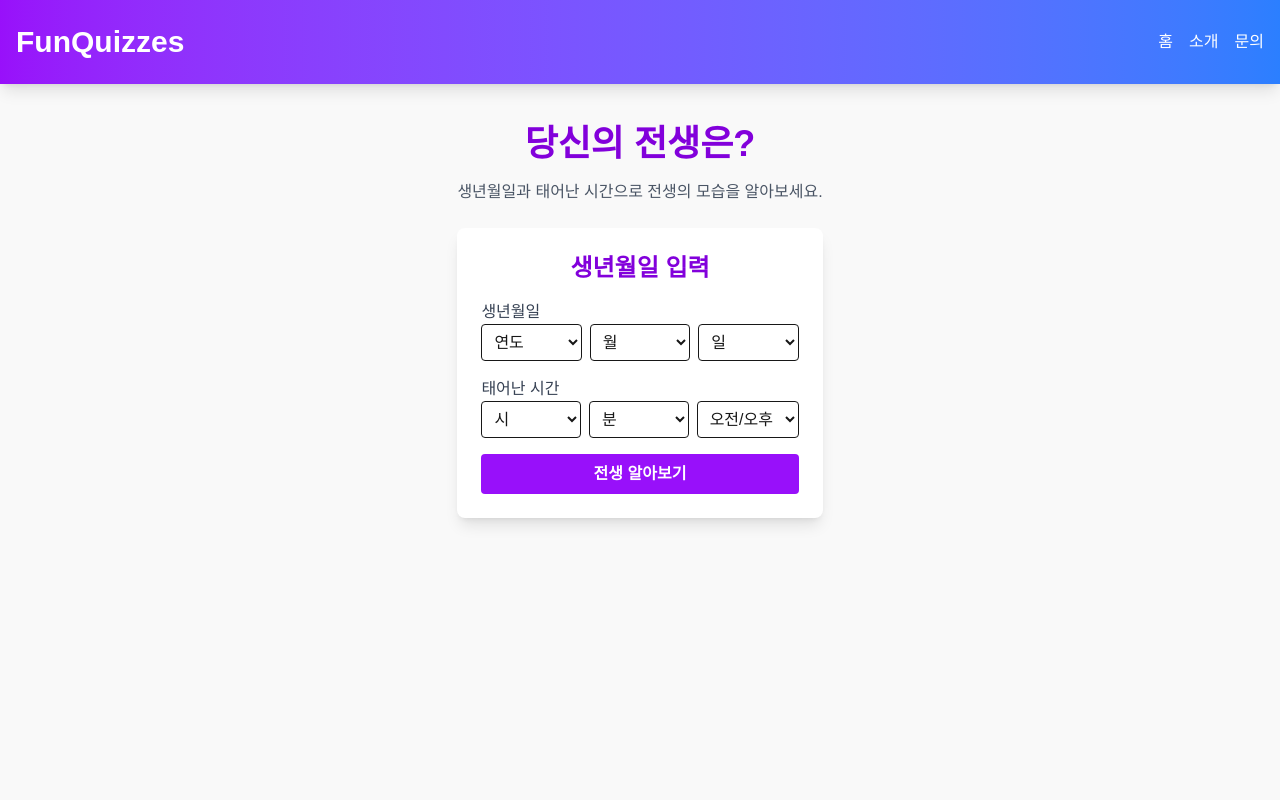
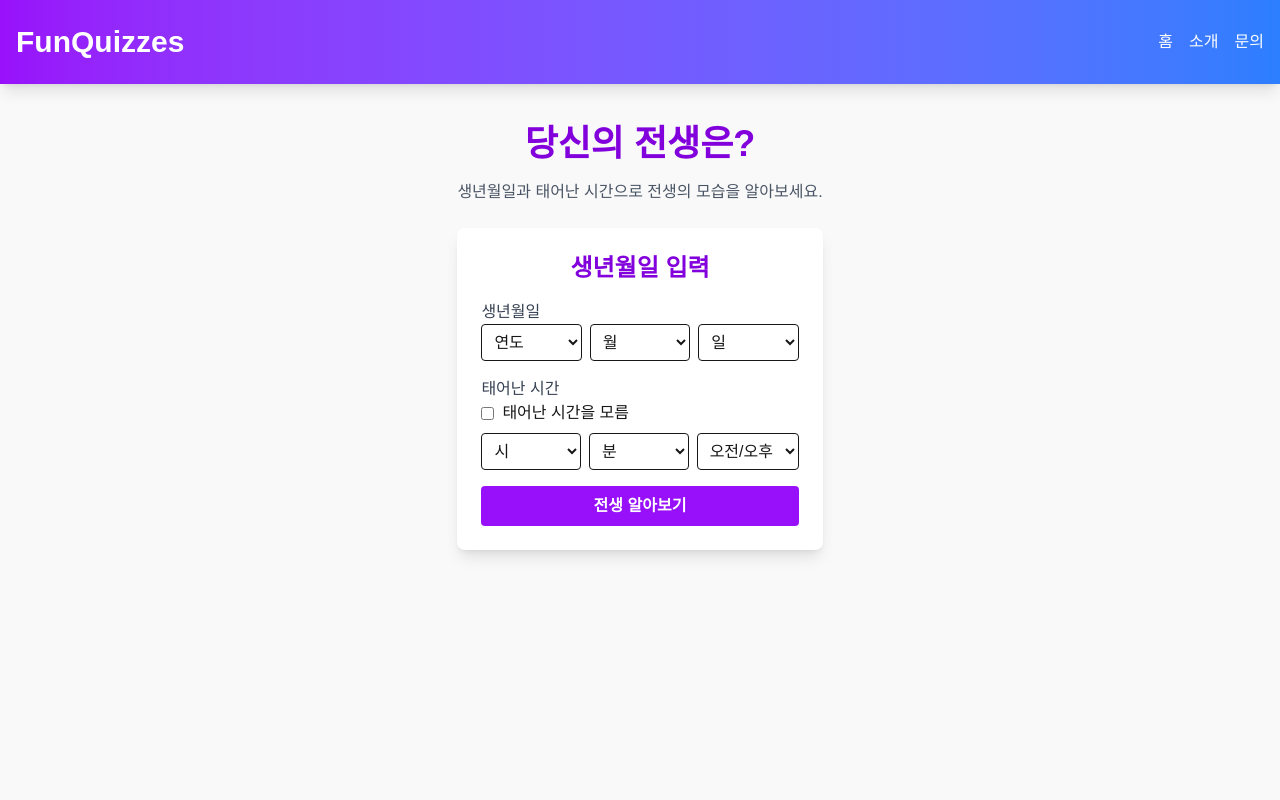
Before and after one commit to gahyun-git/fun_quizzes_frontend, a Next.js app: page /past-life in a window 1280 px wide. Shown: the top 800 px of the page. Built offline with nearby package versions, Linux system fonts and the light colour scheme.

Commit message:
add check box

```diff
--- a/app/components/InputForm.tsx
+++ b/app/components/InputForm.tsx
@@ -80,24 +80,40 @@ export default function InputForm({
           </div>
         </div>
 
-        {/* 태어난 시간 입력 */}
         <div className="mb-4">
           <label className="block text-gray-700">태어난 시간</label>
+          <label className="flex items-center mb-2">
+            <input
+              type="checkbox"
+              name="unknownBirthTime"
+              checked={formState.unknownBirthTime}
+              onChange={(e) => {
+                onChange(e);
+                if (e.target.checked) {
+                  formState.birthHour = "";
+                  formState.birthMinute = "";
+                  formState.ampm = "";
+                }
+              }}
+              className="mr-2"
+            />
+            태어난 시간을 모름
+          </label>
           {!formState.unknownBirthTime && (
             <div className="flex space-x-2">
-              <select name="birthHour" value={formState.birthHour} onChange={onChange} required className="border rounded p-2 flex-1">
+              <select name="birthHour" value={formState.birthHour} onChange={onChange} required className="border rounded p-2 flex-1 focus:outline-none focus:ring-2 focus:ring-purple-600">
                 <option value="">시</option>
                 {hours.map((hour) => (
                   <option key={hour} value={hour}>{hour}시</option>
                 ))}
               </select>
-              <select name="birthMinute" value={formState.birthMinute} onChange={onChange} required className="border rounded p-2 flex-1">
+              <select name="birthMinute" value={formState.birthMinute} onChange={onChange} required className="border rounded p-2 flex-1 focus:outline-none focus:ring-2 focus:ring-purple-600">
                 <option value="">분</option>
                 {minutes.map((minute) => (
                   <option key={minute} value={minute}>{minute}분</option>
                 ))}
               </select>
-              <select name="ampm" value={formState.ampm} onChange={onChange} required className="border rounded p-2 flex-1">
+              <select name="ampm" value={formState.ampm} onChange={onChange} required className="border rounded p-2 flex-1 focus:outline-none focus:ring-2 focus:ring-purple-600">
                 <option value="">오전/오후</option>
                 {ampmList.map((ap) => (
                   <option key={ap} value={ap}>{ap}</option>
--- a/app/past-life/page.tsx
+++ b/app/past-life/page.tsx
@@ -30,7 +30,6 @@ export default function PastLifePage() {
     }));
   };
 
-  // ✅ 광고 닫은 뒤 실행될 API 요청 함수
   const handleApiSubmit = async () => {
     setFormState((prev) => ({ ...prev, loading: true, error: "" }));
 
```
